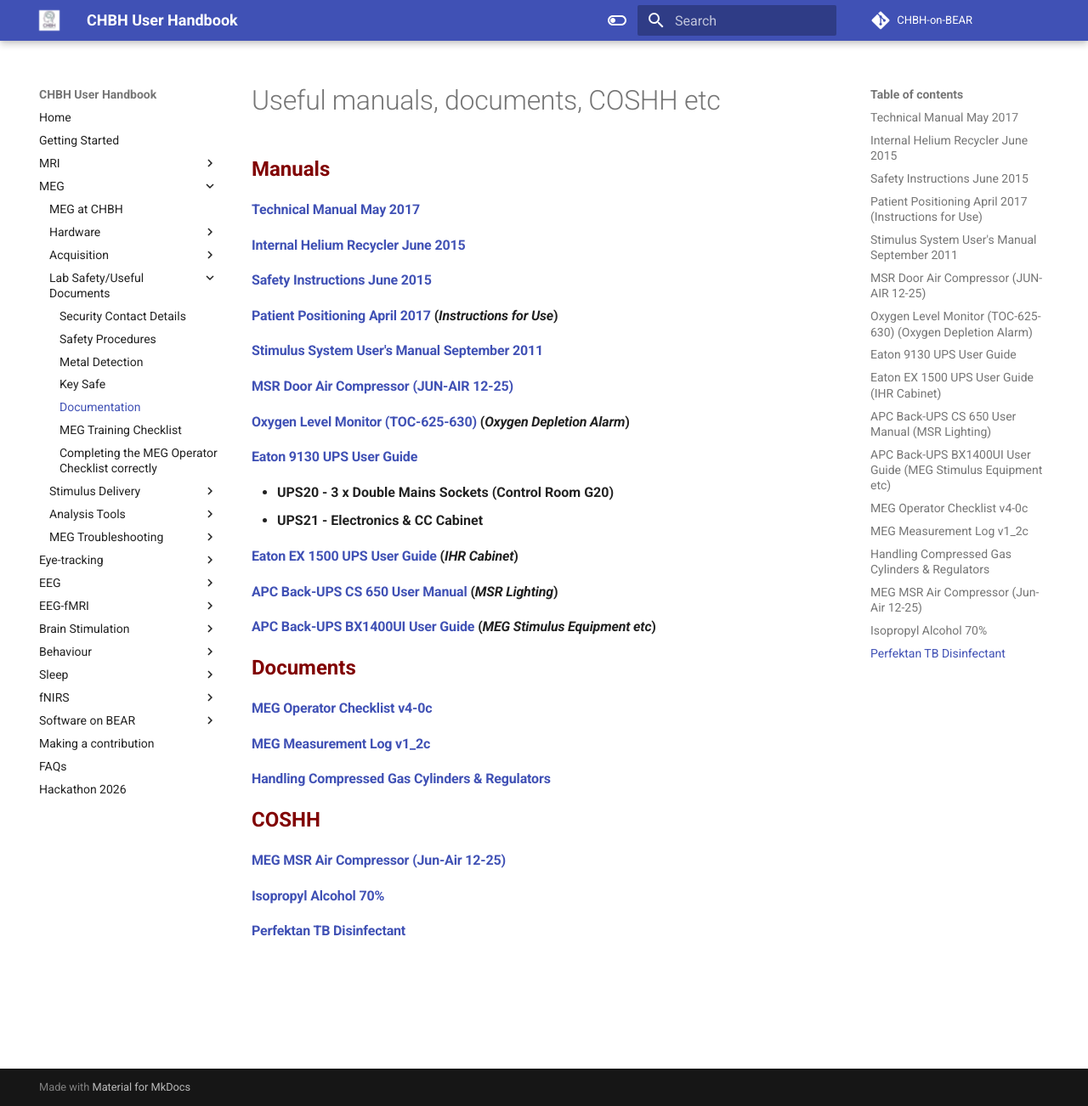
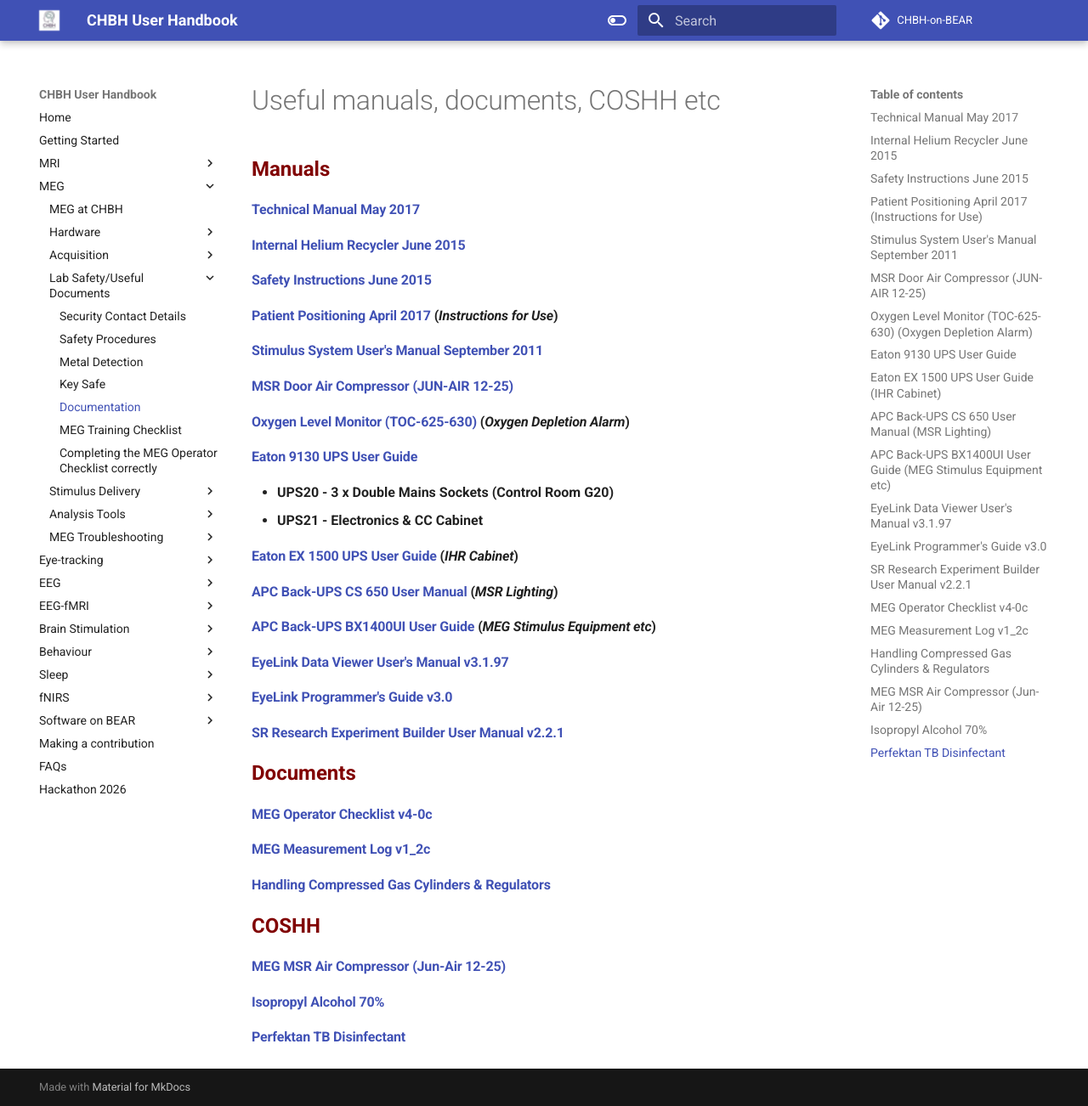
Before and after one commit to chbh-opensource/chbh-on-bear, an MkDocs documentation site: the page built from docs/meg/labsafety/documentation.md, in a window 1280 px wide and 1302 px high. Shown: the whole window at 85% size. Built offline with MkDocs 1.6.1 and Material for MkDocs 9.7.7, drawn with Linux system fonts in a browser that asks for light colours; comment, search, counter and statistics services are not loaded.

Commit message:
Adding more to MEG Documentation repo

```diff
--- a/docs/meg/labsafety/documentation.md
+++ b/docs/meg/labsafety/documentation.md
@@ -28,6 +28,10 @@
 
 #### **[APC Back-UPS BX1400UI User Guide](../../meg/pdfs/APC_Back-UPS_BX1400UI_UG.pdf)** (*MEG Stimulus Equipment etc*)
 
+#### **[EyeLink Data Viewer User's Manual v3.1.97](../../meg/pdfs/DataViewer_3.1.97.pdf)**
+#### **[EyeLink Programmer's Guide v3.0](../../meg/pdfs/EyeLink_Programmers_Guide.pdf)**
+#### **[SR Research Experiment Builder User Manual v2.2.1](../../meg/pdfs/ExperimentBuilder_2_2_1.pdf)**
+
 
 **<span style="font-size:x-large;color:maroon">Documents</span>**
 
```
Also changed, not shown: 3 other files.
